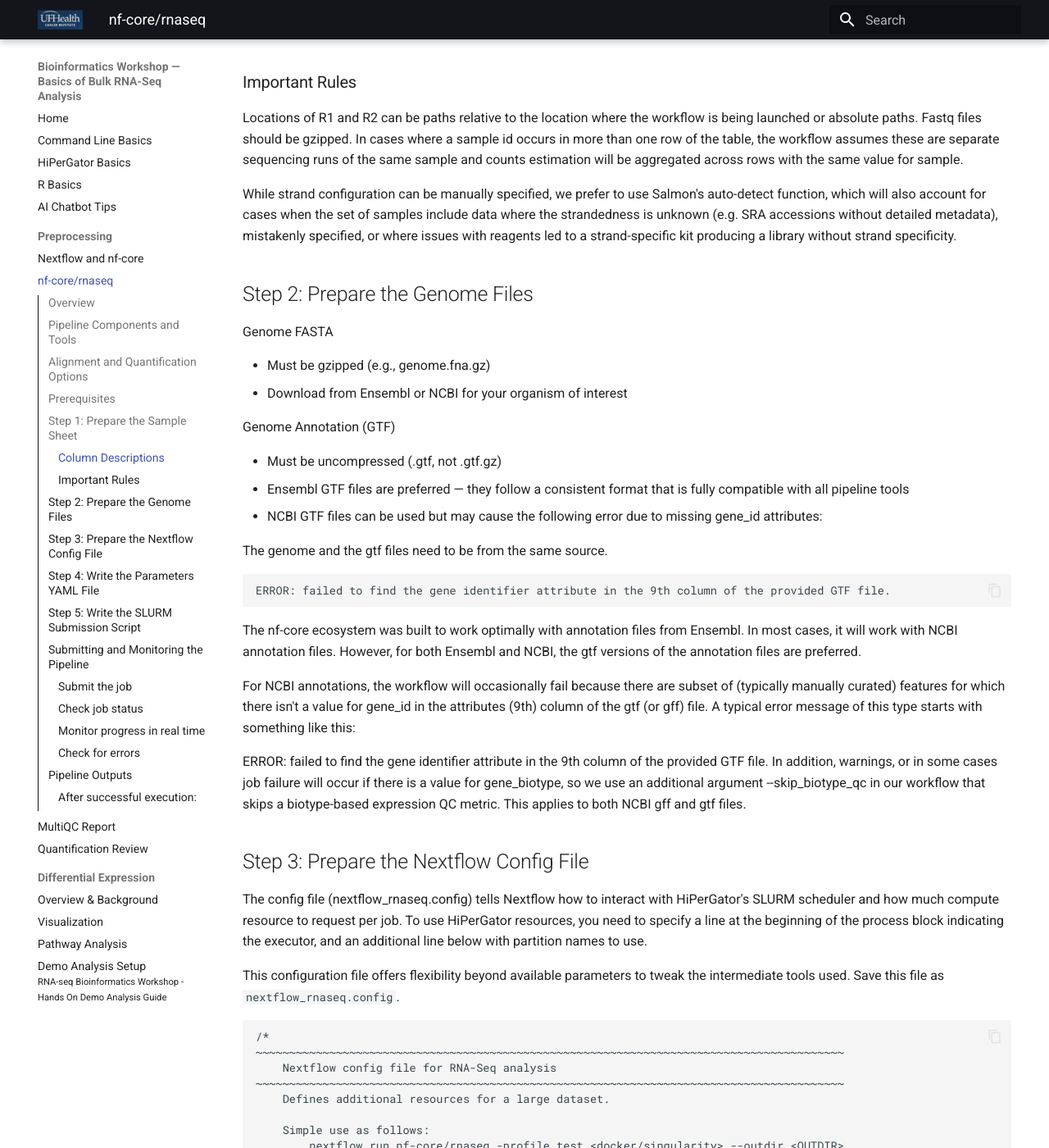
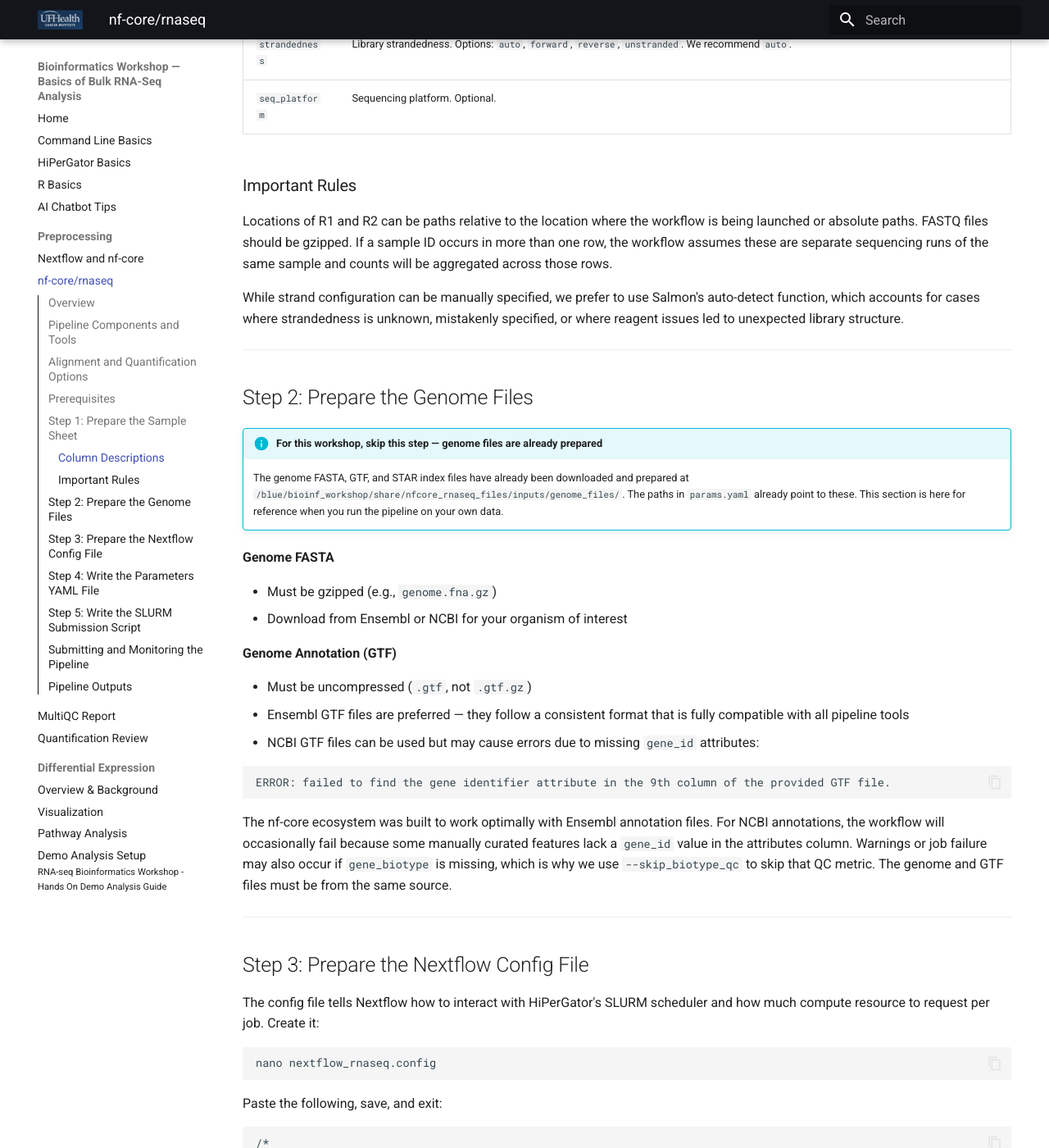
Before and after one commit to UFHCC-BCBSR/res-bioinfo-rnaseq-workshop, an MkDocs documentation site: the page built from docs/03_preprocessing/nf-core_rnaseq.md, in a window 1280 px wide and 1400 px high, scrolled down 3278 px. Shown: the whole window at 82% size. Built offline with MkDocs 1.6.1 and Material for MkDocs 9.7.7, drawn with Linux system fonts in a browser that asks for light colours; some of the changed text lies outside the part shown.

Commit message:
make code runnable and clear

````diff
--- a/docs/03_preprocessing/nf-core_rnaseq.md
+++ b/docs/03_preprocessing/nf-core_rnaseq.md
@@ -1,4 +1,3 @@
-
 # Running the nf-core/rnaseq pipeline
 
 **Pipeline documentation**: https://nf-co.re/rnaseq
@@ -8,33 +7,22 @@
 
 ## Overview
 
-The `nf-core/rnaseq` pipeline takes raw paired-end or single-end FASTQ files and
-processes them through a standardized, reproducible workflow that includes
-quality control, adapter trimming, genome (& pseudo-) alignment, expression quantification,
-and aggregated reporting. The workflow requires as input a specifically formatted
-sample sheet, a genome fasta, and either a gtf or a gff annotation file.
+The `nf-core/rnaseq` pipeline takes raw paired-end or single-end FASTQ files and processes them through a standardized, reproducible workflow that includes quality control, adapter trimming, genome (& pseudo-) alignment, expression quantification, and aggregated reporting. The workflow requires as input a specifically formatted sample sheet, a genome fasta, and either a gtf or a gff annotation file.
 
 By the end of the pipeline you will have:
 
 - Quality-checked, adapter-trimmed reads
-
 - Genome-aligned BAM files
-
 - Gene and isoform-level count matrices
-
 - A comprehensive MultiQC HTML report
-
 
 ![nf-core rnaseq metro map](../assets/nf-core-rnaseq_metro_map_grey_animated.svg)
 
-
-On UF's HiPerGator, nf-core is available as a pre-installed software module along with Nextflow.
-Both the modules can be loaded using the following commands on HiPerGator:
+On UF's HiPerGator, nf-core is available as a pre-installed software module along with Nextflow. Both modules can be loaded using the following commands:
 
 ```bash
 module load nf-core
 module load nextflow/25.10.4
-
 ```
 
 ---
@@ -58,17 +46,15 @@ module load nextflow/25.10.4
 
 ## Alignment and Quantification Options
 
-The pipeline offers several aligner/quantifier combinations. We prefer to use **STAR-RSEM** in this workshop:
+The pipeline offers several aligner/quantifier combinations. We use **STAR-RSEM** in this workshop:
 
 | Option | Aligner | Quantifier | Best For |
 |---|---|---|---|
-| `star_rsem` ✅ | STAR | RSEM | Standard DE analysis; gene  & isoform-level quantification |
+| `star_rsem` ✅ | STAR | RSEM | Standard DE analysis; gene & isoform-level quantification |
 | `star_salmon` | STAR | Salmon | Faster quantification; large cohorts |
 | `hisat2_salmon` | HISAT2 | Salmon | Lower memory usage; resource-constrained environments |
 
-**STAR-RSEM** is preferred for standard differential expression analysis because
-it produces high-quality alignment BAM files (useful for QC) and uses
-RSEM's probabilistic model to handle multi-mapping reads more accurately.
+**STAR-RSEM** is preferred for standard differential expression analysis because it produces high-quality alignment BAM files (useful for QC) and uses RSEM's probabilistic model to handle multi-mapping reads more accurately.
 
 ---
 
@@ -80,18 +66,24 @@ Before launching the pipeline, the following files are required:
 2. **Genome FASTA file**
 3. **Genome annotation file** (GTF preferred, uncompressed)
 4. **Nextflow config file** (HPC-specific settings)
-5. **STARIndex** (optional, time-saving option, STAR-Indexed genome file)
-5. **Parameters YAML file** (optional, but good to define pipeline parameters)
-6. **SLURM submission script** (optional, good practice)
+5. **STARIndex** (optional, time-saving if pre-built)
+6. **Parameters YAML file** (recommended)
+7. **SLURM submission script**
 
 ---
 
 ## Step 1: Prepare the Sample Sheet
 
-The sample sheet is a comma-separated file that tells the pipeline where
-your FASTQ files are
+The sample sheet is a comma-separated file that tells the pipeline where your FASTQ files are. Navigate to your workshop directory and create it:
 
-```csv
+```bash
+cd /blue/bioinf_workshop/$USER
+nano samplesheet.csv
+```
+
+Paste the following content, save, and exit:
+
+```
 sample,fastq_1,fastq_2,strandedness,seq_platform
 SRR12546980,/blue/bioinf_workshop/share/nfcore_rnaseq_files/inputs/fastq/SRR12546980.fastq,,auto,ILLUMINA
 SRR12546982,/blue/bioinf_workshop/share/nfcore_rnaseq_files/inputs/fastq/SRR12546982.fastq,,auto,ILLUMINA
@@ -99,259 +91,246 @@ SRR12546984,/blue/bioinf_workshop/share/nfcore_rnaseq_files/inputs/fastq/SRR1254
 SRR12546986,/blue/bioinf_workshop/share/nfcore_rnaseq_files/inputs/fastq/SRR12546986.fastq,,auto,ILLUMINA
 SRR12546988,/blue/bioinf_workshop/share/nfcore_rnaseq_files/inputs/fastq/SRR12546988.fastq,,auto,ILLUMINA
 SRR12546990,/blue/bioinf_workshop/share/nfcore_rnaseq_files/inputs/fastq/SRR12546990.fastq,,auto,ILLUMINA
+```
 
-```
 ### Column Descriptions
+
 | Column | Description |
-|------------------------------------|------------------------------------|
+|---|---|
 | `sample` | A unique sample identifier. This becomes the column header in the count matrix. Use short, descriptive, alphanumeric names with no spaces. |
 | `fastq_1` | Path to the R1 (forward) FASTQ file. Can be relative to your launch directory or an absolute path. |
-| `fastq_2` | Path to the R2 (reverse) FASTQ file. Leave empty for single-end data (not recommended). |
+| `fastq_2` | Path to the R2 (reverse) FASTQ file. Leave empty for single-end data. |
 | `strandedness` | Library strandedness. Options: `auto`, `forward`, `reverse`, `unstranded`. We recommend `auto`. |
-| `seq_platform` | Describe sequencing platforms or centers if different. Optional |
+| `seq_platform` | Sequencing platform. Optional. |
 
 ### Important Rules
-Locations of R1 and R2 can be paths relative to the location where the workflow
-is being launched or absolute paths. Fastq files should be gzipped.
-In cases where a sample id occurs in more than one row of the table,
-the workflow assumes these are separate sequencing runs of the same sample and
-counts estimation will be aggregated across rows with the same value for sample.
 
-While strand configuration can be manually specified, we prefer to use Salmon's auto-detect
-function, which will also account for cases when the set of samples include data where the
-strandedness is unknown (e.g. SRA accessions without detailed metadata), mistakenly specified,
-or where issues with reagents led to a strand-specific kit producing a library
-without strand specificity.
+Locations of R1 and R2 can be paths relative to the location where the workflow is being launched or absolute paths. FASTQ files should be gzipped. If a sample ID occurs in more than one row, the workflow assumes these are separate sequencing runs of the same sample and counts will be aggregated across those rows.
+
+While strand configuration can be manually specified, we prefer to use Salmon's auto-detect function, which accounts for cases where strandedness is unknown, mistakenly specified, or where reagent issues led to unexpected library structure.
+
+---
 
 ## Step 2: Prepare the Genome Files
 
-Genome FASTA
+!!! info "For this workshop, skip this step — genome files are already prepared"
+    The genome FASTA, GTF, and STAR index files have already been downloaded and prepared at `/blue/bioinf_workshop/share/nfcore_rnaseq_files/inputs/genome_files/`. The paths in `params.yaml` already point to these. This section is here for reference when you run the pipeline on your own data.
 
-- Must be gzipped (e.g., genome.fna.gz)
+**Genome FASTA**
+
+- Must be gzipped (e.g., `genome.fna.gz`)
 - Download from Ensembl or NCBI for your organism of interest
 
-Genome Annotation (GTF)
+**Genome Annotation (GTF)**
 
-- Must be uncompressed (.gtf, not .gtf.gz)
+- Must be uncompressed (`.gtf`, not `.gtf.gz`)
 - Ensembl GTF files are preferred — they follow a consistent format that is fully compatible with all pipeline tools
-- NCBI GTF files can be used but may cause the following error due to missing gene_id attributes:
-
-The genome and the gtf files need to be from the same source.
+- NCBI GTF files can be used but may cause errors due to missing `gene_id` attributes:
 
 ```
 ERROR: failed to find the gene identifier attribute in the 9th column of the provided GTF file.
 ```
 
-The nf-core ecosystem was built to work optimally with annotation files from
-Ensembl. In most cases, it will work with NCBI annotation files.
-However, for both Ensembl and NCBI, the gtf versions of the annotation files are preferred.
+The nf-core ecosystem was built to work optimally with Ensembl annotation files. For NCBI annotations, the workflow will occasionally fail because some manually curated features lack a `gene_id` value in the attributes column. Warnings or job failure may also occur if `gene_biotype` is missing, which is why we use `--skip_biotype_qc` to skip that QC metric. The genome and GTF files must be from the same source.
 
-For NCBI annotations, the workflow will occasionally fail because there are
-subset of (typically manually curated) features for which there isn't a value
-for gene_id in the attributes (9th) column of the gtf (or gff) file. A typical
-error message of this type starts with something like this:
+---
 
-ERROR: failed to find the gene identifier attribute in the 9th column of the provided GTF file.
-In addition, warnings, or in some cases job failure will occur if there is a
-value for gene_biotype, so we use an additional argument --skip_biotype_qc in
-our workflow that skips a biotype-based expression QC metric. This applies to
-both NCBI gff and gtf files.
+## Step 3: Prepare the Nextflow Config File
 
+The config file tells Nextflow how to interact with HiPerGator's SLURM scheduler and how much compute resource to request per job. Create it:
 
+```bash
+nano nextflow_rnaseq.config
+```
 
-## Step 3: Prepare the  Nextflow Config File
-
-The config file (nextflow_rnaseq.config) tells Nextflow how to interact with
-HiPerGator's SLURM scheduler and how much compute resource to request per job.
-To use HiPerGator resources, you need to specify a line at the beginning of
-the process block indicating the executor, and an additional line below with
-partition names to use.
-
-This configuration file offers flexibility beyond available parameters
-to tweak the intermediate tools used. Save this file as `nextflow_rnaseq.config`.
+Paste the following, save, and exit:
 
 ```
 /*
 ~~~~~~~~~~~~~~~~~~~~~~~~~~~~~~~~~~~~~~~~~~~~~~~~~~~~~~~~~~~~~~~~~~~~~~~~~~~~~~~~~~~~~~~~
-    Nextflow config file for RNA-Seq analysis
+    Nextflow config file for RNA-Seq analysis on HiPerGator
 ~~~~~~~~~~~~~~~~~~~~~~~~~~~~~~~~~~~~~~~~~~~~~~~~~~~~~~~~~~~~~~~~~~~~~~~~~~~~~~~~~~~~~~~~
-    Defines additional resources for a large dataset.
-
-    Simple use as follows:
-        nextflow run nf-core/rnaseq -profile test,<docker/singularity> --outdir <OUTDIR>
-
-----------------------------------------------------------------------------------------
 */
-
 process {
-  executor="slurm"
-  clusterOptions="--account=cancercenter-dept --qos=cancercenter-dept-b"
+  executor = "slurm"
+  clusterOptions = "--account=bioinf_workshop --qos=bioinf_workshop"
 }
-
 
 process {
   withName: 'NFCORE_RNASEQ:RNASEQ:DUPRADAR' {
     time = 80.h
     memory = 48.GB
     cpus = 6
-  }
-}
-process {
-  withName: 'NFCORE_RNASEQ:RNASEQ:DUPRADAR' {
     errorStrategy = 'ignore'
   }
 }
 
 process {
-        errorStrategy = {
-        task.attempt <= 3 ? "retry" : "finish"
-        }
+  errorStrategy = {
+    task.attempt <= 3 ? "retry" : "finish"
+  }
 }
+```
 
-params.igenomes_base = '/orange/cancercenter-dept/GENOMES/iGenomes'
-```
+---
 
 ## Step 4: Write the Parameters YAML File
 
-Rather than putting all parameters in the SLURM script command, storing them in
-a YAML file makes your runs more readable, reproducible, and easy to version-control.
-Save this file as `params.yaml`.
+Rather than putting all parameters in the SLURM script command, storing them in a YAML file makes your runs more readable, reproducible, and easy to version-control. Create it:
 
+```bash
+nano params.yaml
 ```
+
+Paste the following, **replacing `yourusername` with your actual GatorLink username**, save, and exit:
+
+!!! warning "Replace yourusername"
+    `$USER` does not expand inside YAML files the way it does in bash. You must manually replace `yourusername` with your actual GatorLink username in the `outdir` and `email` fields below.
+
+```yaml
 ---
 # General Parameters
-input: "samplesheet.csv"                             # Path to the sample sheet, keep as is if running from same directory
-outdir: "/blue/bioinf_workshop/share/nfcore_rnaseq_files/outputs"                                     # Output directory for results
-email: "kshirlekar@ufl.edu"                          # Email for notifications
-multiqc_title: "TestData_RNASEQ_Multiqc"               # Title for MultiQC report
+input: "samplesheet.csv"
+outdir: "/blue/bioinf_workshop/yourusername/nfcore_output"
+email: "yourusername@ufl.edu"
+multiqc_title: "TestData_RNASEQ_Multiqc"
 
-# Input Files
+# Input Files — pre-prepared for this workshop
 fasta: "/blue/bioinf_workshop/share/nfcore_rnaseq_files/inputs/genome_files/genome.fa"
 gtf: "/blue/bioinf_workshop/share/nfcore_rnaseq_files/inputs/genome_files/genes.gtf"
 
 # Alignment
-aligner: "star_rsem"                                 # Aligner to use (STAR + RSEM)
+aligner: "star_rsem"
 star_index: "/blue/bioinf_workshop/share/nfcore_rnaseq_files/inputs/genome_files/STARIndex"
 
 # iGenomes
-igenomes_ignore: true                                # Ignore default iGenomes settings
+igenomes_ignore: true
 
-# PRocess skipping
-skip_preseq: false
+# Process skipping
+skip_preseq: true
+skip_biotype_qc: true
+```
 
-```
+---
 
 ## Step 5: Write the SLURM Submission Script
 
-This script submits the Nextflow pipeline manager itself as a SLURM job.
-Nextflow then submits each pipeline step as its own SLURM job internally. Save this file
-as 'rnaseq.sh`.
+This script submits the Nextflow pipeline manager itself as a SLURM job. Nextflow then submits each pipeline step as its own SLURM job internally.
 
+!!! info "Workshop test run"
+    For the workshop we set a short time limit and low memory so the job starts quickly and validates that all your file paths and configuration are correct. The pipeline will not complete a full run in this time — that is expected. Pre-prepared output from a complete run is available at `/blue/bioinf_workshop/share/nfcore_rnaseq_files/outputs/` and will be used in the differential expression analysis section.
+
+Create the script:
+
+```bash
+nano rnaseq.sbatch
 ```
+
+Paste the following, save, and exit:
+
+```bash
 #!/bin/bash
 #SBATCH --job-name=nfcorernaseq
 #SBATCH --nodes=1
 #SBATCH --ntasks=1
 #SBATCH --cpus-per-task=1
-#SBATCH --mem=8Gb
-#SBATCH --qos=cancercenter-dept
-#SBATCH --account=cancercenter-dept
-#SBATCH --time=24:00:00
-#SBATCH --output=LOG/rnaseq.out
-#SBATCH --error=LOG/rnaseq.err
+#SBATCH --mem=4gb
+#SBATCH --qos=bioinf_workshop
+#SBATCH --account=bioinf_workshop
+#SBATCH --time=00:05:00
+#SBATCH --output=rnaseq_%j.out
+#SBATCH --error=rnaseq_%j.err
+#SBATCH --mail-type=END,FAIL
+#SBATCH --mail-user=$USER@ufl.edu
 
-# Load the necessary modules to enable the pipeline
+# Load required modules
 module load nf-core
 module load nextflow/25.10.4
 
-# Saves the singularity image in shared directory, everyone can reuse it instead of downloading it
+# Use shared Singularity cache so images don't need to be re-downloaded
 export NXF_SINGULARITY_CACHEDIR=/blue/bioinf_workshop/share/singularity_cache
 
-
-# nextflow pull nf-core/rnaseq # this is to update the pipeline to the latest version. nextflow pulls is from Github.
-
 nextflow run nf-core/rnaseq -r 3.23.0 \
-        -c nextflow.config \
+        -c nextflow_rnaseq.config \
         -profile singularity \
-        -params-file params.yaml \ # Provide correct path
-        --save_reference \ # Optional, time consuming step, good practice to save it once and reuse it later
-        --skip_preseq FALSE # This is for QC, time consuming step, feel free to make is TRUE
-
-# save_reference is optional argument
-# Add -resume to resume the same workflow
+        -params-file params.yaml \
+        -work-dir /blue/bioinf_workshop/$USER/work \
+        --save_reference
 ```
 
-⚠️ Always pin the pipeline version with -r (e.g., -r 3.23.0).
-This ensures your results are reproducible and not affected by future pipeline updates.
-Check available versions at https://github.com/nf-core/rnaseq/releases
+!!! warning "Always pin the pipeline version"
+    Always use `-r` to pin the pipeline version (e.g., `-r 3.23.0`). This ensures your results are reproducible and not affected by future pipeline updates. Check available versions at https://github.com/nf-core/rnaseq/releases.
+
+---
 
 ## Submitting and Monitoring the Pipeline
 
-Once all the input files are ready and present in the right folders, the pipeline
-can be initiated using the following command.
+Make sure you are in your workshop directory before submitting:
 
-⚠️ Do not run this from your home directory. You should have created a separate folder
-in your shared directory for the run.
-
-### Submit the job
-```
-sbatch rnaseq.sh
+```bash
+cd /blue/bioinf_workshop/$USER
 ```
 
-### Check job status
+Submit the job:
 
-```
-squeue -u your_username
+```bash
+sbatch rnaseq.sbatch
 ```
 
-### Monitor progress in real time
-```
-tail -f LOG/rnaseq.out
+Check job status — `ST` column shows `PD` (pending), `R` (running), or `CG` (completing):
+
+```bash
+squeue -u $USER
 ```
 
-### Check for errors
-```
-tail -f logs/rnaseq.err
+Monitor progress in real time (press `Ctrl+C` to stop):
+
+```bash
+tail -f rnaseq_12345678.out
 ```
 
+Check for errors (replace with your job ID):
+
+```bash
+tail -f rnaseq_12345678.err
+```
+
+!!! info "What should I expect to see?"
+    With a 5-minute time limit, the job will start, validate your input files and configuration, begin pulling pipeline steps, and then hit the time limit and stop. This is intentional — if you see the pipeline start running steps without immediately erroring out, your setup is correct. If you see errors about missing files or incorrect paths, check your `samplesheet.csv` and `params.yaml`. The pre-prepared output from a complete run will be used for the rest of the workshop.
+
+---
 
 ## Pipeline Outputs
 
-Once complete, your output directory will look like:
+Once a full run is complete, your output directory will look like this. The pre-prepared output at `/blue/bioinf_workshop/share/nfcore_rnaseq_files/outputs/` follows this same structure:
 
 ```
-outputs/star_rsem/
-├── fastqc/                         # Raw read QC (FastQC)
-│  ├── raw
-│  └── trim
-└── trimgalore                      # Trimmed reads and Trim Galore reports
-├── star_rsem/                      # Alignment and quantification outputs
+nfcore_output/
+├── fastqc/                               # Raw read QC (FastQC)
+│   ├── raw/
+│   └── trim/
+├── trimgalore/                           # Trimmed reads and Trim Galore reports
+├── star_rsem/                            # Alignment and quantification outputs
 │   ├── *.Aligned.sortedByCoord.out.bam
 │   ├── *.Aligned.toTranscriptome.out.bam
-│   ├── *.genes.results             # Individual rsem counts, can be used for DE analysis
+│   ├── *.genes.results                   # Per-sample RSEM counts
 │   ├── *.isoforms.results
-│   ├── rsem.merged.gene_counts.tsv       ← ✅ Use this for DE analysis
+│   ├── rsem.merged.gene_counts.tsv       # ✅ Use this for DE analysis
 │   ├── rsem.merged.transcript_counts.tsv
 │   ├── rsem.merged.gene_tpm.tsv
 │   └── rsem.merged.transcript_tpm.tsv
-├── samtools_stats/                 # Alignment statistics
-├── rseqc/                          # RNA-specific alignment QC
-├── qualimap/                       # Coverage and bias QC
-├── preseq/                         # Library complexity estimates
-├── picard_metrics/                 # Duplicate marking reports
-├── dupradar/                       # Duplication rate estimates
+├── samtools_stats/                       # Alignment statistics
+├── rseqc/                                # RNA-specific alignment QC
+├── qualimap/                             # Coverage and bias QC
+├── preseq/                               # Library complexity estimates
+├── picard_metrics/                       # Duplicate marking reports
+├── dupradar/                             # Duplication rate estimates
 ├── multiqc/
 │   └── star_rsem/
-│       └── multiqc_report.html     ← ✅ Start here for QC review
-└── pipeline_info/                  # Nextflow execution reports
+│       └── multiqc_report.html           # ✅ Start here for QC review
+└── pipeline_info/                        # Nextflow execution reports
 ```
 
+The key output for differential expression analysis is `rsem.merged.gene_counts.tsv` — a matrix of raw estimated counts with genes as rows and samples as columns.
 
-✅ The key output for differential expression analysis is r
-sem.merged.gene_counts.tsv — a matrix of raw estimated counts with genes as
-rows and samples as columns.
-
-### After successful execution:
-
-Review the MultiQC report (multiqc/star_rsem/multiqc_report.html) — see the QC
-module guide and proceed to differential expression analysis in R.
+After reviewing the MultiQC report, proceed to the differential expression analysis section.
````
